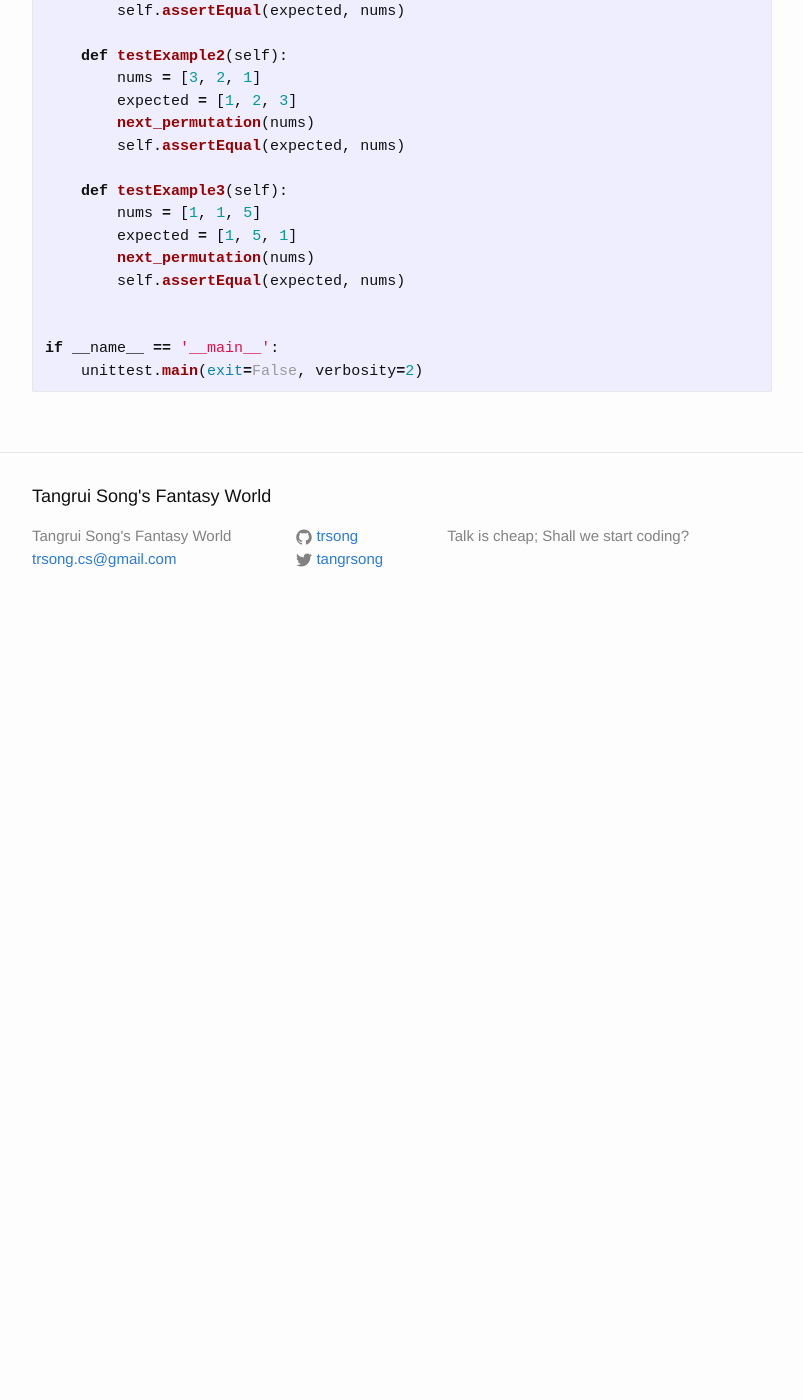
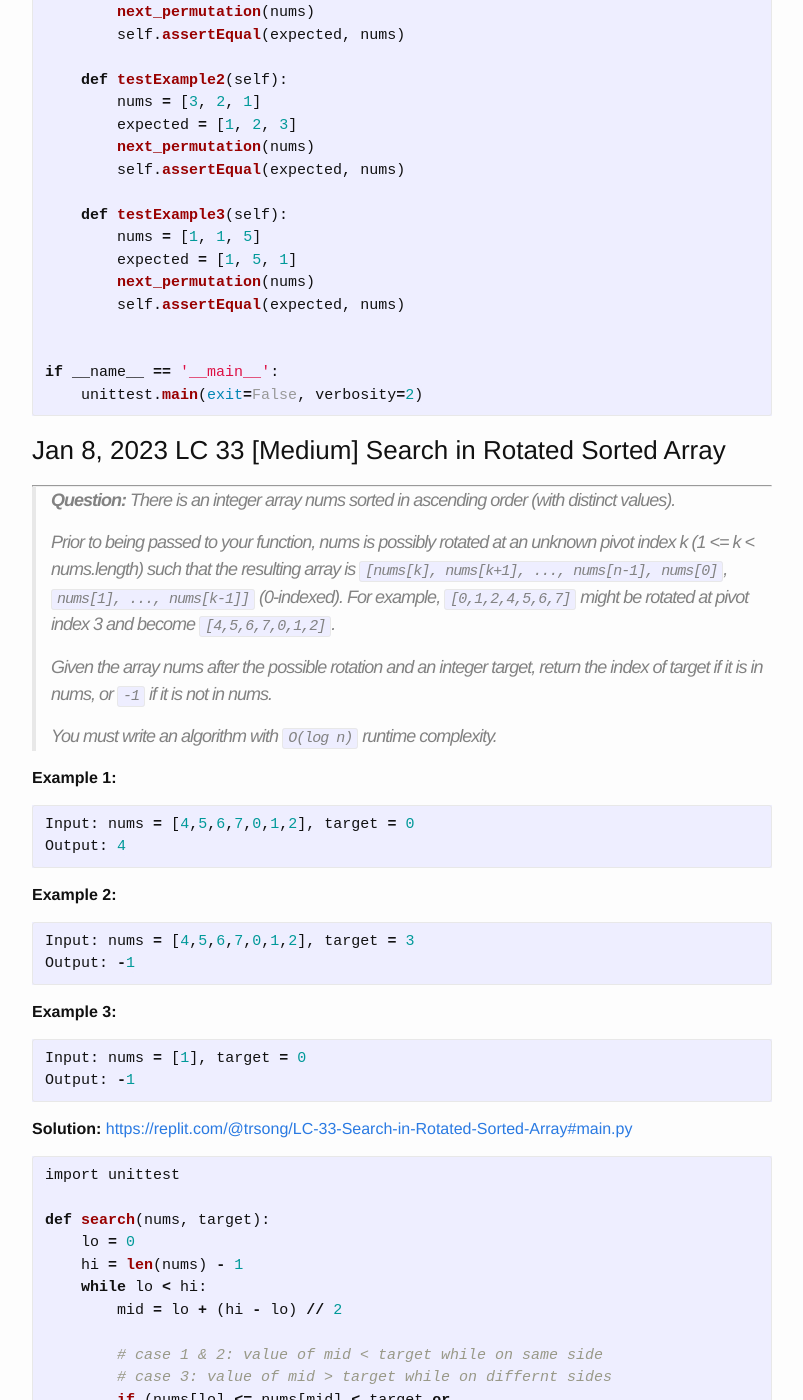
Before and after one commit to trsong/trsong.github.io, a Jekyll site: the page built from _posts/2023-01-01-DailyQuestions.md, in a window 1280 px wide and 1400 px high, scrolled down 14560 px. Shown: the whole window, without its empty margins (238-1041 px from the left). Built offline with Jekyll 4.4.1, drawn with Linux system fonts in a browser that asks for light colours; before the commit the page ends 15190 px from its top, so only the background shows below that; some of the changed text lies outside the part shown.

Commit message:
Add Jan 8 question

````diff
--- a/_posts/2023-01-01-DailyQuestions.md
+++ b/_posts/2023-01-01-DailyQuestions.md
@@ -686,3 +686,130 @@ class NextPermutationSpec(unittest.TestCase):
 if __name__ == '__main__':
     unittest.main(exit=False, verbosity=2)
 ```
+
+### Jan 8, 2023 LC 33 \[Medium\] Search in Rotated Sorted Array
+---
+> **Question:** There is an integer array nums sorted in ascending order (with distinct values).
+>
+> Prior to being passed to your function, nums is possibly rotated at an unknown pivot index k (1 <= k < nums.length) such that the resulting array is `[nums[k], nums[k+1], ..., nums[n-1], nums[0]`, `nums[1], ..., nums[k-1]]` (0-indexed). For example, `[0,1,2,4,5,6,7]` might be rotated at pivot index 3 and become `[4,5,6,7,0,1,2]`.
+>
+> Given the array nums after the possible rotation and an integer target, return the index of target if it is in nums, or `-1` if it is not in nums.
+>
+> You must write an algorithm with `O(log n)` runtime complexity.
+
+**Example 1:**
+
+```py
+Input: nums = [4,5,6,7,0,1,2], target = 0
+Output: 4
+```
+
+
+**Example 2:**
+
+```py
+Input: nums = [4,5,6,7,0,1,2], target = 3
+Output: -1
+```
+
+**Example 3:**
+
+```py
+Input: nums = [1], target = 0
+Output: -1
+```
+
+**Solution:** [https://replit.com/@trsong/LC-33-Search-in-Rotated-Sorted-Array#main.py](https://replit.com/@trsong/LC-33-Search-in-Rotated-Sorted-Array#main.py)
+```py
+import unittest
+
+def search(nums, target):
+    lo = 0
+    hi = len(nums) - 1
+    while lo < hi:
+        mid = lo + (hi - lo) // 2
+
+        # case 1 & 2: value of mid < target while on same side
+        # case 3: value of mid > target while on differnt sides
+        if (nums[lo] <= nums[mid] < target or
+            nums[mid] < target <= nums[hi] or
+            target <= nums[hi] < nums[mid]):
+            lo = mid + 1
+        else:
+            hi = mid
+
+    return lo if nums[lo] == target else -1
+
+
+class SearchSpec(unittest.TestCase):
+    def testExample1(self):
+        nums = [4, 5, 6, 7, 0, 1, 2]
+        target = 0
+        expected = 4
+        self.assertEqual(expected, search(nums, target))
+
+    def testExample2(self):
+        nums = [4, 5, 6, 7, 0, 1, 2]
+        target = 3
+        expected = -1
+        self.assertEqual(expected, search(nums, target))
+
+    def testExample3(self):
+        nums = [1]
+        target = 0
+        expected = -1
+        self.assertEqual(expected, search(nums, target))
+
+    def testFailed1(self):
+        nums = [1, 3]
+        target = 3
+        expected = 1
+        self.assertEqual(expected, search(nums, target))
+
+    def testFailed2(self):
+        nums = [5, 1, 3]
+        target = 3
+        expected = 2
+        self.assertEqual(expected, search(nums, target))
+
+
+if __name__ == '__main__':
+    unittest.main(exit=False, verbosity=2)
+```
+
+
+**Failed Attempts:**
+
+> Rev 1: Did not handle edge case when value of lo is equal to mid
+
+```py
+def search(nums, target):
+    lo = 0
+    hi = len(nums) - 1
+    while lo < hi:
+        mid = lo + (hi - lo) // 2
+        if (nums[lo] < nums[mid] < target or
+            nums[lo] < nums[mid] and nums[lo] > target):
+            lo = mid + 1
+        else:
+            hi = mid
+
+    return lo if nums[lo] == target else -1
+```
+
+> Rev 2: did not handle case when mid and value on different sides
+
+```py
+def search(nums, target):
+    lo = 0
+    hi = len(nums) - 1
+    while lo < hi:
+        mid = lo + (hi - lo) // 2
+        if (nums[lo] <= nums[mid] < target or
+            nums[lo] <= nums[mid] and nums[lo] > target):
+            lo = mid + 1
+        else:
+            hi = mid
+
+    return lo if nums[lo] == target else -1
+```
````
